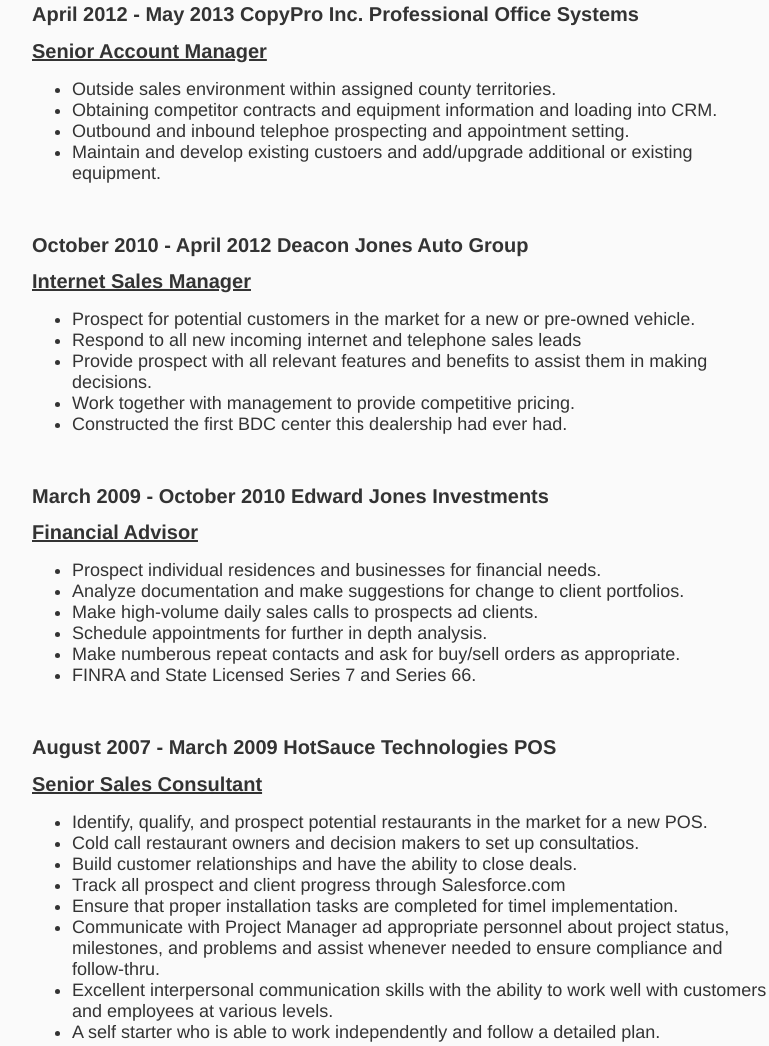
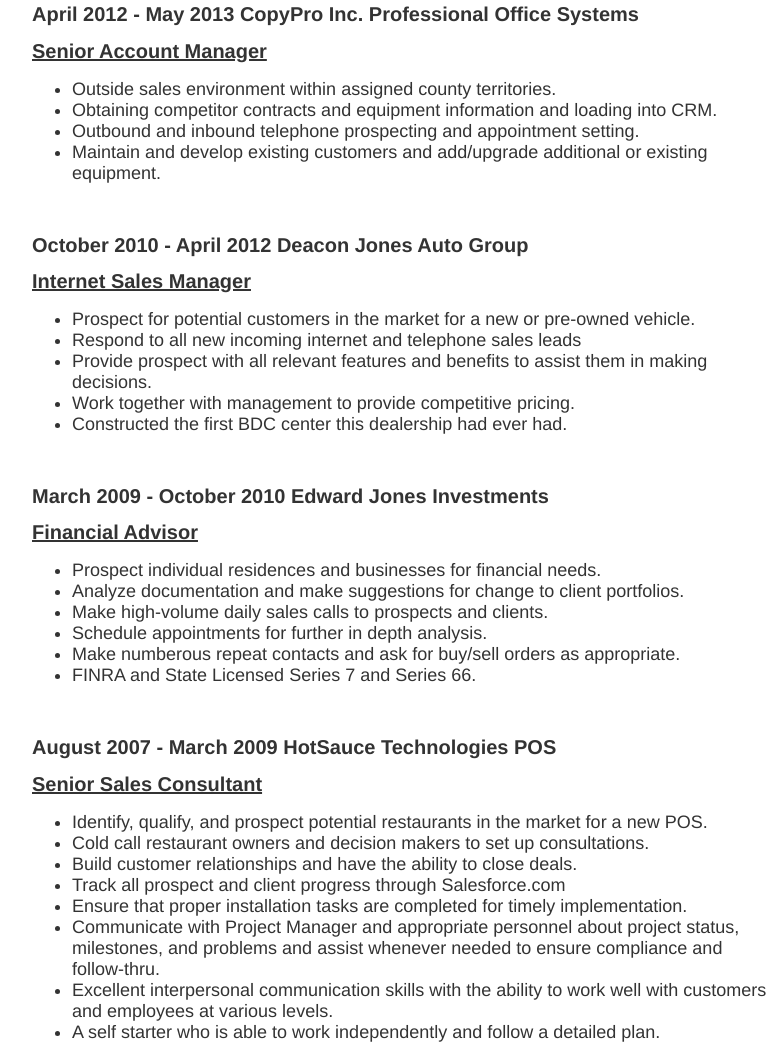
Before and after one commit to ageorgia79/Resume, a website: page app/index.html in a window 1280 px wide. Shown: the part 1058-2104 px from the top of the page, without its empty margins (326-1095 px from the left). Drawn offline with nearby package versions, Linux system fonts and the light colour scheme; files that its build step writes are made by us from their sources.

Commit message:
ready to run ghpages

```diff
--- a/app/index.html
+++ b/app/index.html
@@ -79,8 +79,8 @@
             <ul class="jobdescription">
                 <li>Outside sales environment within assigned county territories.</li>
                 <li>Obtaining competitor contracts and equipment information and loading into CRM.</li>
-                <li>Outbound and inbound telephoe prospecting and appointment setting.</li>
-                <li>Maintain and develop existing custoers and add/upgrade additional or existing equipment.</li>
+                <li>Outbound and inbound telephone prospecting and appointment setting.</li>
+                <li>Maintain and develop existing customers and add/upgrade additional or existing equipment.</li>
             </ul>
         </div>
         <div class="jobBackground">
@@ -108,7 +108,7 @@
             <ul class="jobdescription">
                 <li>Prospect individual residences and businesses for financial needs.</li>
                 <li>Analyze documentation and make suggestions for change to client portfolios.</li>
-                <li>Make high-volume daily sales calls to prospects ad clients.</li>
+                <li>Make high-volume daily sales calls to prospects and clients.</li>
                 <li>Schedule appointments for further in depth analysis.</li>
                 <li>Make numberous repeat contacts and ask for buy/sell orders as appropriate.</li>
                 <li>FINRA and State Licensed Series 7 and Series 66.</li>
@@ -123,11 +123,11 @@
             </div>
             <ul class="jobdescription">
                 <li>Identify, qualify, and prospect potential restaurants in the market for a new POS.</li>
-                <li>Cold call restaurant owners and decision makers to set up consultatios.</li>
+                <li>Cold call restaurant owners and decision makers to set up consultations.</li>
                 <li>Build customer relationships and have the ability to close deals.</li>
                 <li>Track all prospect and client progress through Salesforce.com</li>
-                <li>Ensure that proper installation tasks are completed for timel implementation.</li>
-                <li>Communicate with Project Manager ad appropriate personnel about project status, milestones, and problems and assist whenever needed to ensure compliance and follow-thru.</li>
+                <li>Ensure that proper installation tasks are completed for timely implementation.</li>
+                <li>Communicate with Project Manager and appropriate personnel about project status, milestones, and problems and assist whenever needed to ensure compliance and follow-thru.</li>
                 <li>Excellent interpersonal communication skills with the ability to work well with customers and employees at various levels.</li>
                 <li>A self starter who is able to work independently and follow a detailed plan.</li>
             </ul>
@@ -145,7 +145,7 @@
                 <li>Responsible for making and adjusting schedules for thirty or more employees.</li>
                 <li>Maintenance and repair of the facility.</li>
                 <li>Payroll and business financial accountability and banking.</li>
-                <li>Oversee and coordinate the planning, organizing, training and leadership necessary to achieve stated objectives in slaes, costs, employee retention, guest service and satisfaction, food quality, cleanliness and sanitation.</li>
+                <li>Oversee and coordinate the planning, organization, training and leadership necessary to achieve stated objectives in sales, costs, employee retention, guest service and satisfaction, food quality, cleanliness and sanitation.</li>
                 <li>Extensive knowledge of POS systems (Micros, Positouch).  Extensive knowledge of Microsoft software (Word, Excel, PowerPoint).</li>
             </ul>
         </div>
--- a/app/styles/main.scss
+++ b/app/styles/main.scss
@@ -2,7 +2,9 @@
 // endbower
 
 body {
-    background: #fafafa;
+
+    background-image: url();
+    //background-image: url();
     font-family: "Helvetica Neue", Helvetica, Arial, sans-serif;
     color: #333;
 }
```
